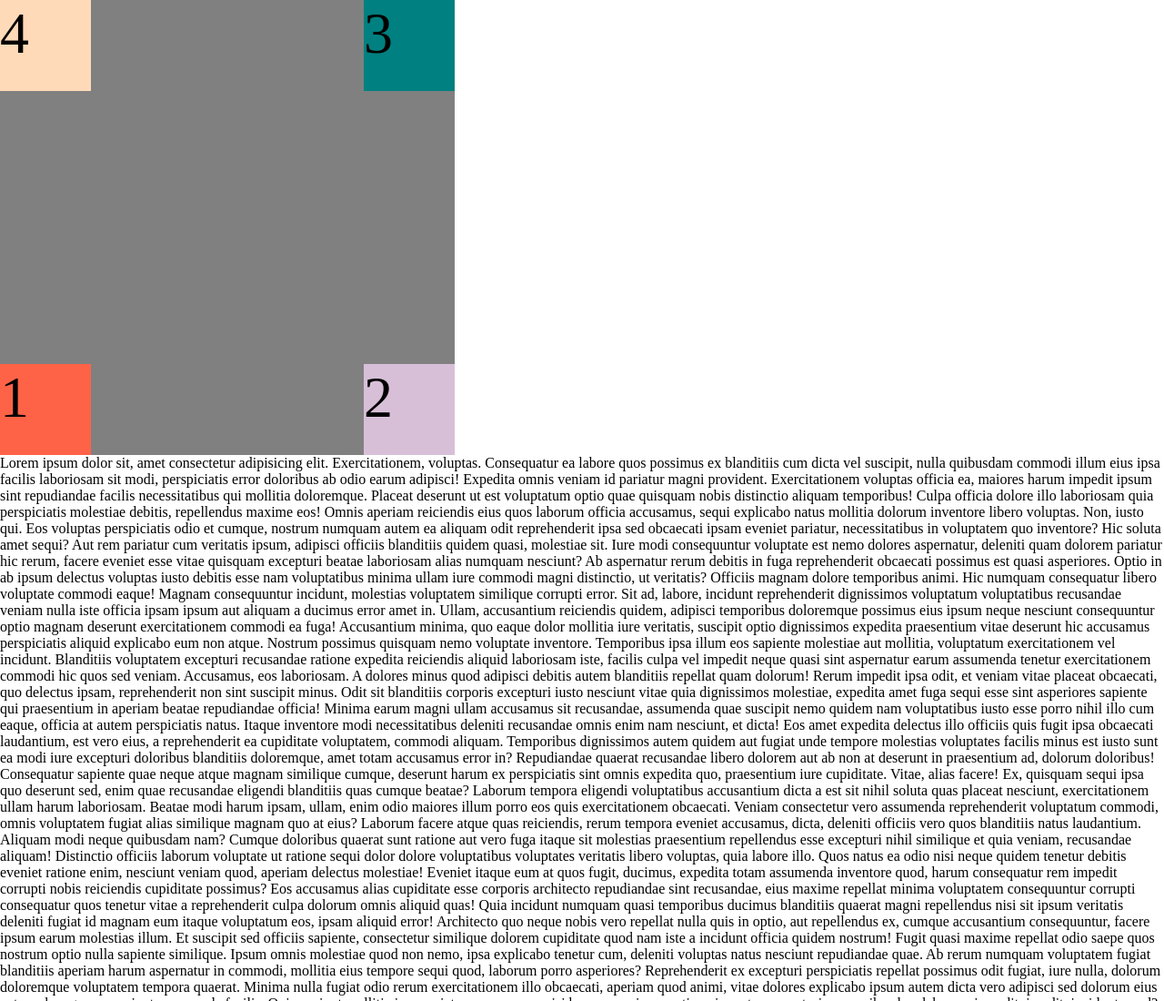
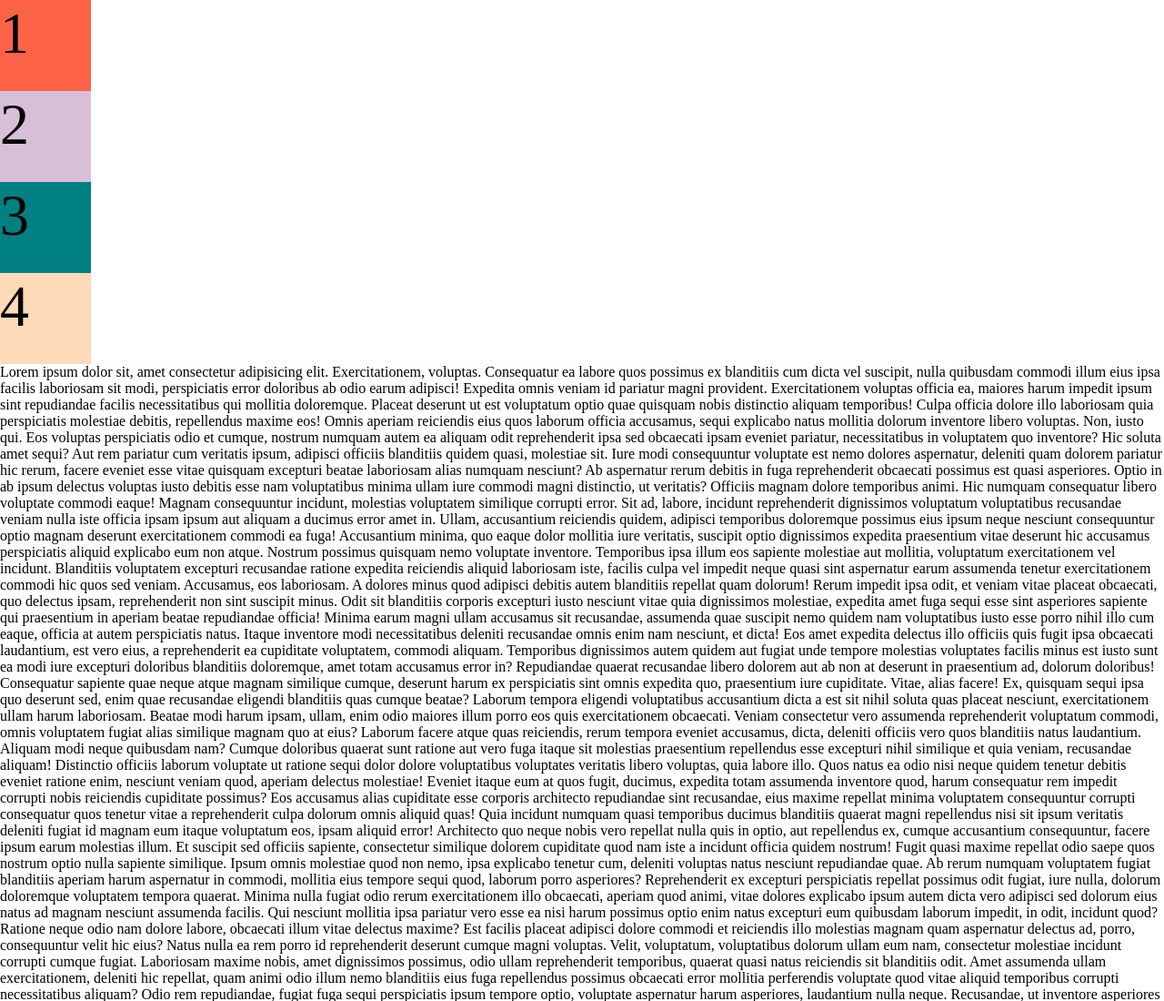
Before and after one commit to rohnshrma/rishabh_web_dev, a plain HTML site: page css positions/index.html in a window 1280 px wide. Shown: the top 1100 px of the page at 91% size. Drawn offline with Linux system fonts and the light colour scheme.

Commit message:
position sticky

```diff
--- a/css positions/index.html
+++ b/css positions/index.html
@@ -5,12 +5,10 @@
     <link rel="stylesheet" href="style.css" />
   </head>
   <body>
-    <div id="parent">
-      <div class="box b1">1</div>
-      <div class="box b2">2</div>
-      <div class="box b3">3</div>
-      <div class="box b4">4</div>
-    </div>
+    <div class="box b1">1</div>
+    <div class="box b2">2</div>
+    <div class="box b3">3</div>
+    <div class="box b4">4</div>
 
     Lorem ipsum dolor sit, amet consectetur adipisicing elit. Exercitationem,
     voluptas. Consequatur ea labore quos possimus ex blanditiis cum dicta vel
--- a/css positions/style.css
+++ b/css positions/style.css
@@ -1,47 +1,33 @@
-/* position absolute */
-/* element moves in relation to viewport (by default) , but can be forced to move in relation to parent*/
-/* by giving the parent a position (mostly relative) , if you dont want to move the parent */
-/* doesn't remains part of document flow (the elements after will take its place)*/
-
+/* Reset default margin and padding for all elements to ensure consistent layout */
 * {
   margin: 0;
   padding: 0;
 }
 
-#parent {
-  position: relative;
-  height: 500px;
-  width: 500px;
-  background-color: grey;
+/* Define common styles for all boxes: large font, fixed height, and width */
+.box {
+  font-size: 4rem; /* Large text size for visibility */
+  height: 100px; /* Fixed height of 100 pixels */
+  width: 100px; /* Fixed width of 100 pixels */
 }
 
-.box {
-  font-size: 4rem;
-  height: 100px;
-  width: 100px;
+/* Individual background colors for visual distinction */
+.b1 {
+  background: tomato; /* Reddish background for box 1 */
+}
+.b2 {
+  background: thistle; /* Light purple background for box 2 */
+}
+.b3 {
+  background: teal; /* Dark cyan background for box 3 */
 }
 
-.b1 {
-  background: tomato;
-  position: absolute;
-  bottom: 0;
-  left: 0;
+/* Sticky positioning for box 4 */
+.b4 {
+  position: sticky; /* Makes the element stick when it reaches the specified threshold */
+  top: 10px; /* Sticks 10px from the top of the viewport (or parent, if parent is positioned) when scrolled */
+  background: peachpuff; /* Light peach background for box 4 */
+  /* Note: By default, sticky positioning is relative to the viewport unless a parent has position: relative, absolute, or fixed */
+  /* The element remains in the document flow (unlike absolute/fixed), reserving its original space */
+  /* It sticks only within the boundaries of its nearest scrolling ancestor (viewport or parent with overflow: auto/scroll) */
 }
-.b2 {
-  background: thistle;
-  position: absolute;
-  bottom: 0;
-  right: 0;
-}
-.b3 {
-  background: teal;
-  position: absolute;
-  top: 0;
-  right: 0;
-}
-.b4 {
-  background: peachpuff;
-  position: absolute;
-  top: 0;
-  left: 0;
-}
```
